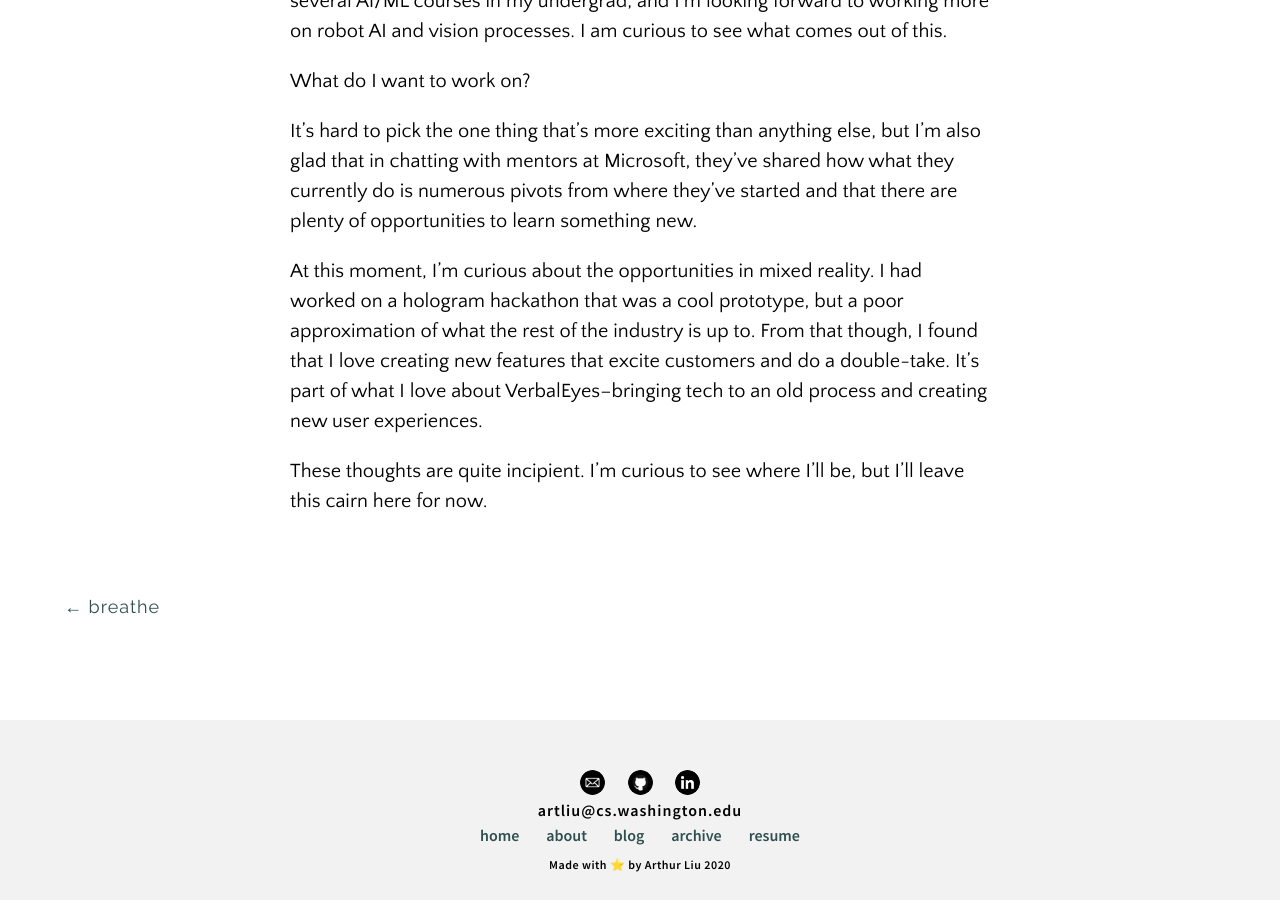
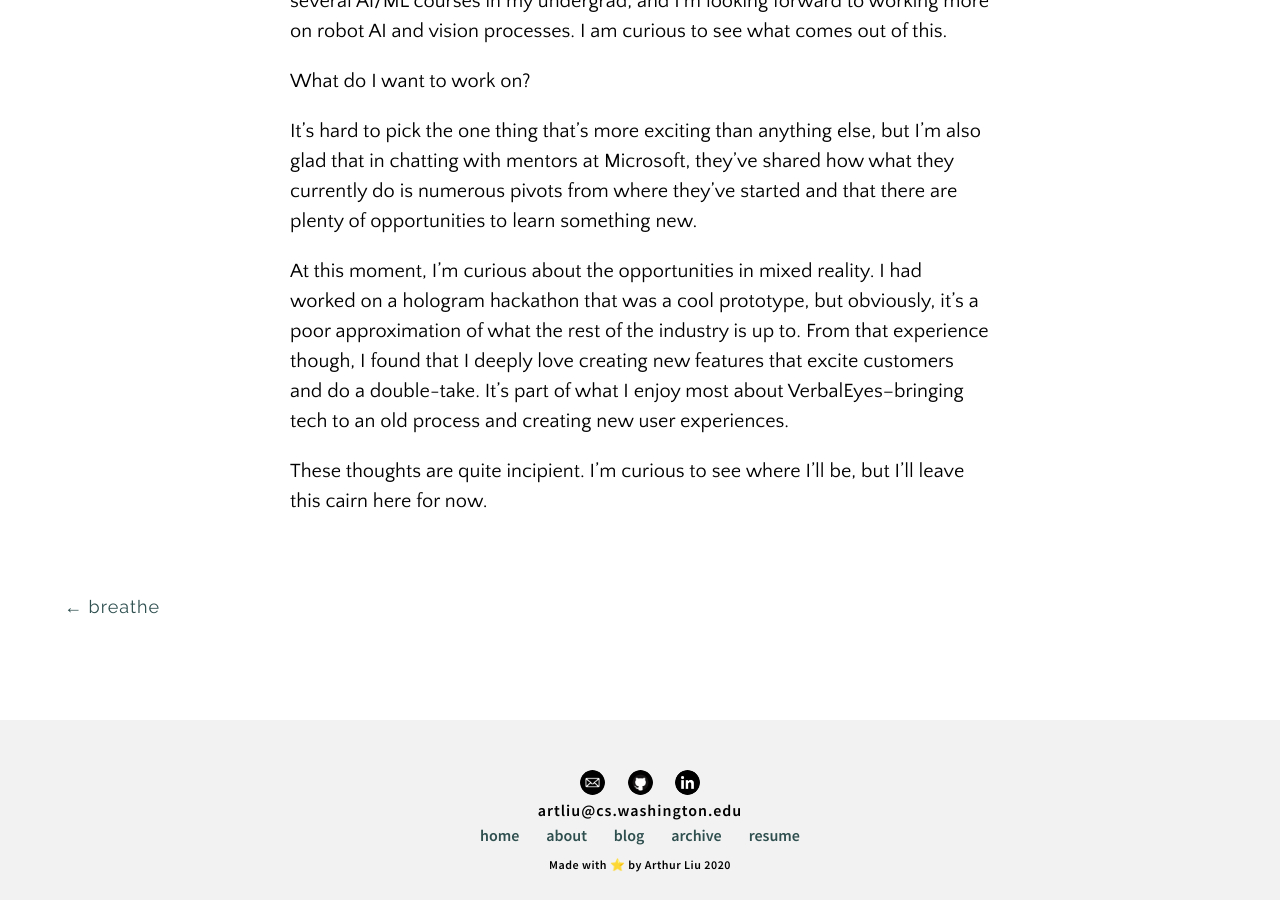
Before and after one commit to arthurjl/arthurjl.github.io, a Jekyll site: the page built from _posts/2021-08-23-Planning.md, in a window 1280 px wide and 900 px high, scrolled down 1648 px. Built offline with Jekyll 4.4.1, drawn with Linux system fonts in a browser that asks for light colours; some web fonts are replaced.

Commit message:
[edit] update planning post

```diff
--- a/_posts/2021-08-23-Planning.md
+++ b/_posts/2021-08-23-Planning.md
@@ -19,6 +19,6 @@ What do I want to work on?
 
 It's hard to pick the one thing that's more exciting than anything else, but I'm also glad that in chatting with mentors at Microsoft, they've shared how what they currently do is numerous pivots from where they've started and that there are plenty of opportunities to learn something new.
 
-At this moment, I'm curious about the opportunities in mixed reality. I had worked on a hologram hackathon that was a cool prototype, but a poor approximation of what the rest of the industry is up to. From that though, I found that I love creating new features that excite customers and do a double-take. It's part of what I love about VerbalEyes--bringing tech to an old process and creating new user experiences.
+At this moment, I'm curious about the opportunities in mixed reality. I had worked on a hologram hackathon that was a cool prototype, but obviously, it's a poor approximation of what the rest of the industry is up to. From that experience though, I found that I deeply love creating new features that excite customers and do a double-take. It's part of what I enjoy most about VerbalEyes--bringing tech to an old process and creating new user experiences.
 
 These thoughts are quite incipient. I'm curious to see where I'll be, but I'll leave this cairn here for now.
```
